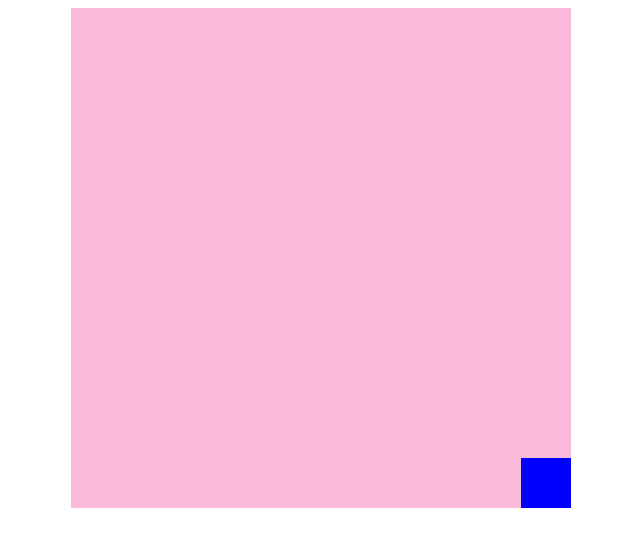
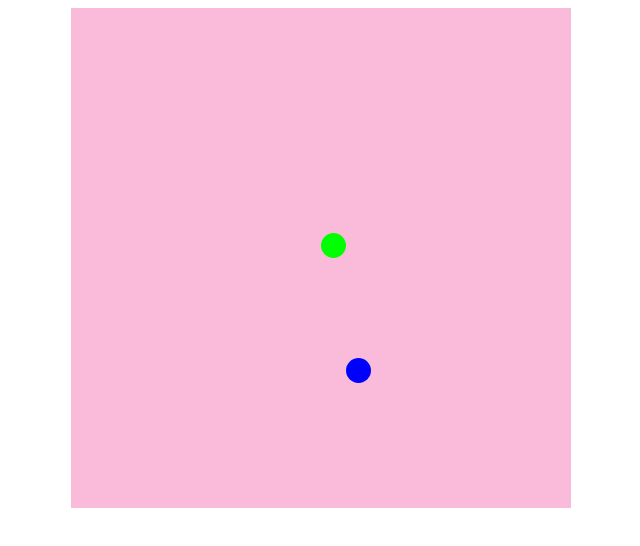
Before and after one commit to tonimc/SnakeGameJS, a plain HTML site: page index.html in a window 1280 px wide. Shown: the whole page, without its empty margins (319-959 px from the left). Drawn offline with nearby package versions, Linux system fonts and the light colour scheme.

Commit message:
new changes

```diff
--- /dev/null
+++ b/core.js
@@ -0,0 +1,105 @@
+var Game = Class.extend({
+  states : {},
+  currentState : null,
+
+  init : function() {
+  },
+
+  start : function() {
+    this._execState('init');
+  },
+
+  nextState : function() {
+    this._execState(this.currentState.nextState);
+  },
+
+  _execState : function(state) {
+    if(states.hasOwnProperty(state)) {
+      alert("Error: The state '"+state+"' is undefined");
+      return;
+    }
+    this.currentState = this.states[state];
+    this.currentState.start();
+  },
+
+  addState : function(name, state) {
+    states[name] = state;
+  }
+});
+
+var State = Class.extend({
+  updateLoop : null,
+  updateTime : 100,
+  nextState : null,
+  scene : null,
+
+  init : function(updateTime) {
+    this.updateTime = updateTime || this.updateTime;
+    this.preload();
+  },
+
+  preload : function() {},
+
+  start : function() {
+    var self = this;
+    this.registerKeyEvents();
+    this.updateLoop = setInterval(function() {
+      self.update()
+    }, this.updateTime);
+    this.scene.start();
+  },
+
+  registerKeyEvents : function() {
+    var self = this;
+    document.onkeydown = checkKey;
+    function checkKey(e) {
+      self.keyEvents(e, self);
+    }
+  },
+
+  update : function() {},
+
+  stop : function() {
+    clearInterval(this.updateLoop);
+    this.scene.stop();
+  }
+
+});
+
+var Scene = Class.extend({
+  size : 500,
+  container : null,
+  updateTime : 500,
+  drawLoop :null,
+
+  init : function(id, size, updateTime) {
+    this.size = size;
+    this.container = document.getElementById(id);
+    this.updateTime = updateTime || this.updateTime;
+    this.setup();
+  },
+
+  setup : function() {
+    this.container.style.width = this.size+'px';
+    this.container.style.height = this.size+'px';
+  },
+
+  start : function() {
+    var self = this;
+    this.drawLoop = setInterval(function() {
+      self.draw();
+    }, this.updateTime);
+  },
+
+  stop : function() {
+    clearInterval(this.drawLoop);
+  },
+
+  clean : function() {
+    this.container.innerHTML = '';
+  },
+
+  draw : function() {
+    console.log('dd');
+  }
+});
--- a/index.html
+++ b/index.html
@@ -5,19 +5,26 @@
     <meta charset="utf-8" />
     <title> Snake Game </title>
 
-    <script src="https://code.jquery.com/jquery-2.1.4.min.js"></script>
+    <script type="text/javascript" src="lib/class.js"></script>
+    <script type="text/javascript" src="core.js"></script>
     <script type="text/javascript" src="snake.js"></script>
     <style>
       div#snakeGame {
+        position: relative;
         margin: 0 auto;
-        width: 500px;
-        height: 500px;
         background-color: #FABADA;
       }
-      div.square {
-        position: relative;
-        width: 50px;
-        height: 50px;
+      div.tile {
+        position: absolute;
+        background-color: #0000FF;
+        border-radius: 9999px;
+        -moz-border-radius: 9999px;
+        -webkit-border-radius: 9999px;
+      }
+      div.tile.snake {
+        background-color: #00FF00;
+      }
+      div.tile.eat {
         background-color: #0000FF;
       }
     </style>
@@ -28,31 +35,9 @@
     <div id="snakeGame"> </div>
 
     <script type="text/javascript">
-      document.onkeydown = checkKey;
-      function checkKey(e) {
-          e = e || window.event;
-          if (e.keyCode == '38') { // up arrow
-            snake.direction = 'u';
-          }
-          else if (e.keyCode == '40') { // down arrow
-            snake.direction = 'd';
-          }
-          else if (e.keyCode == '37') { // left arrow
-            snake.direction = 'l';
-          }
-          else if (e.keyCode == '39') { // right arrow
-            snake.direction = 'r';
-          }
-          snake.draw();
-      }
       window.onload = function () {
-        scene.init(snake, 50, 'snakeGame');
-        setInterval(function() {
-          scene.draw();
-          snake.move();
-          if (snake.head().x===9) snake.direction='l';
-          if (snake.head().x===0) snake.direction='r';
-        }, 500);
+        var gameState = new GameState();
+        gameState.start();
       }
     </script>
 </body>
--- a/snake.js
+++ b/snake.js
@@ -1,11 +1,14 @@
 
-var snake = {
+var Snake = Class.extend({
   age : 1,
   food : 0,
 
   body : [{x:0, y:9}],
 
   direction : 'r', //'r': right, 'l': lefft, 'u': up, 'd': down
+
+  init : function() {
+  },
 
   move : function() {
     var head = {x : this.head().x, y : this.head().y},
@@ -29,6 +32,17 @@ var snake = {
     this.body = newBody;
   },
 
+  checkColision : function(x,y) {
+    y = (x instanceof Object)?x.y:y;
+    x = (x instanceof Object)?x.x:x;
+    for(var i in this.body) {
+      if(this.body[i].x == x && this.body[i].y == y) {
+        return true;
+      }
+    }
+    return false;
+  },
+
   eat : function() {
     this.food++;
     if (this.food%this.age === 0) {
@@ -41,35 +55,98 @@ var snake = {
     return this.body[0];
   }
 
-};
+});
 
-var scene = {
-  tileSize : 50,
+var GameScene = Scene.extend({
   snake : null,
-  container : null,
+  maxXY : 0,
+  sizeOfTiles : 25,
+  food : null,
 
-  init : function(snake, size, id) {
+  init : function(id, size, snake) {
+    this._super( id, size);
     this.snake = snake;
-    this.tileSize = size;
-    this.container = document.getElementById(id);
+    this.maxXY = parseInt(this.size/this.sizeOfTiles)-1;
   },
 
-  reset : function() {
-    this.container.innerHTML = '';
-  },
-
-  createTile : function(x,y) {
-    var left = parseInt(this.tileSize) * parseInt(x),
-        top = parseInt(this.tileSize) * parseInt(y);
-    return '<div class="square" style="left:'+left+'px; top:'+top+'px" />';
+  createTile : function(x,y, type) {
+    var tileSize = this.sizeOfTiles,
+        left = tileSize * parseInt(x),
+        top = tileSize * parseInt(y);
+    return '<div class="tile '+type+'" style="left:'+left+'px; top:'+top+'px;'
+            +' width:'+tileSize+'px; height:'+tileSize+'px;"></div>';
   },
 
   draw : function() {
-    var scene = '';
-    for(var i in this.snake.body) {
-      var tile = this.snake.body[i];
-      scene += this.createTile(tile.x, tile.y);
+    var scene = '',
+        i,tile;
+
+    for(i in this.snake.body) {
+      tile = this.snake.body[i];
+      scene += this.createTile(tile.x, tile.y, 'snake');
     }
+    scene += this.createTile(this.food.x, this.food.y, 'food');
     this.container.innerHTML = scene;
+
   }
-};
+});
+
+var GameState = State.extend({
+  snake : null,
+  food : null,
+
+  init : function() {
+    this._super(500);
+    this.snake = new Snake();
+    this.scene = new GameScene('snakeGame', 500, this.snake);
+  },
+
+  keyEvents : function(e, state) {
+    e = e || window.event;
+    if (e.keyCode == '38') { // up arrow
+      state.snake.direction = 'u';
+    }
+    else if (e.keyCode == '40') { // down arrow
+      state.snake.direction = 'd';
+    }
+    else if (e.keyCode == '37') { // left arrow
+      state.snake.direction = 'l';
+    }
+    else if (e.keyCode == '39') { // right arrow
+      state.snake.direction = 'r';
+    }
+    else if (e.keyCode == 0 || e.keyCode == 32) {
+      state.stop();
+    }
+  },
+
+  update : function() {
+    this.snake.move();
+    if (this.snake.checkColision(this.food)) {
+      this.snake.eat();
+      this.food = null;
+    }
+    if (this.food==null) {
+      this.scene.food = this.addFood();
+    }
+    if (this.snake.head().x===this.scene.maxXY) this.snake.direction='l';
+    if (this.snake.head().x===0) this.snake.direction='r';
+    if (this.snake.head().y===this.scene.maxXY) this.snake.direction='u';
+    if (this.snake.head().y===0) this.snake.direction='d';
+  },
+
+  addFood : function() {
+    var x = 0,
+        y = 0,
+        colision = true;
+
+    while(colision) {
+      x = Math.floor(Math.random() * (this.scene.maxXY));
+      y = Math.floor(Math.random() * (this.scene.maxXY));
+      colision = this.snake.checkColision(x,y);
+    }
+    this.food = { 'x' : x, 'y' : y };
+    return this.food;
+  }
+
+});
```
